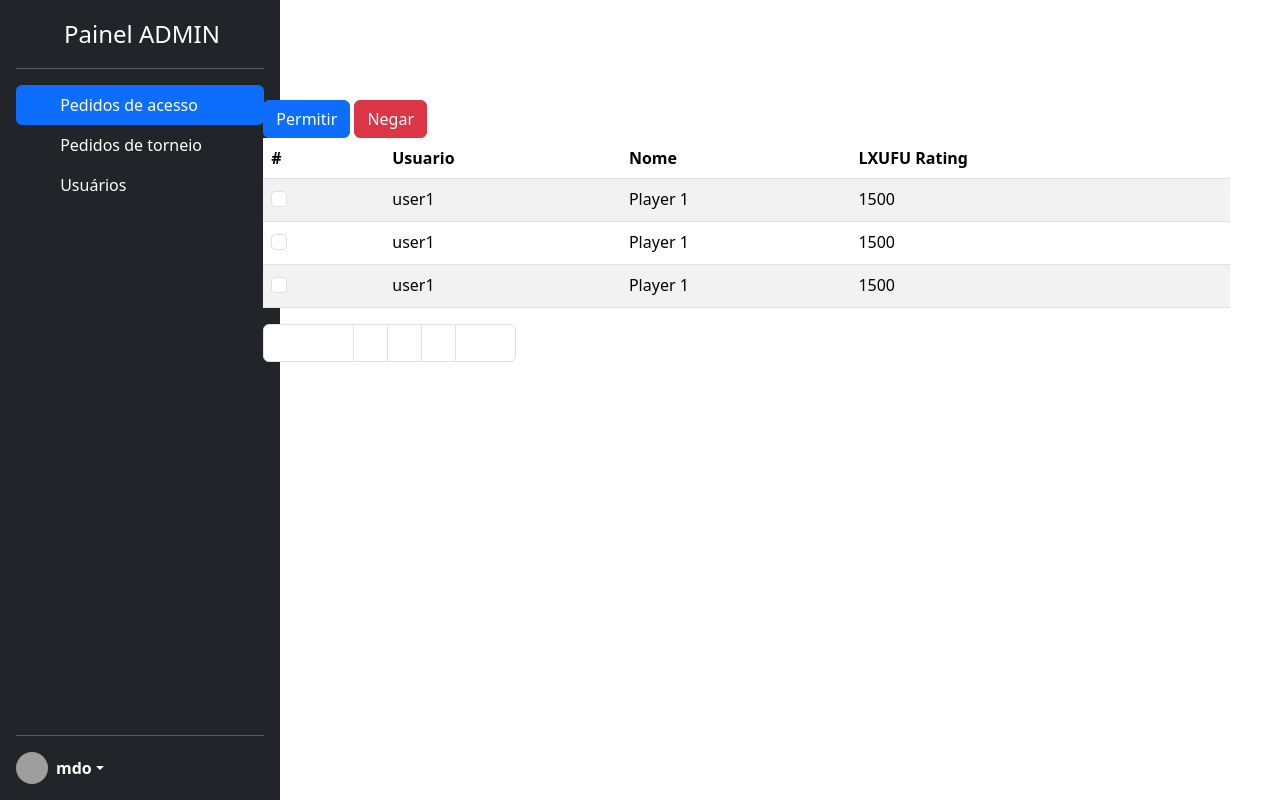
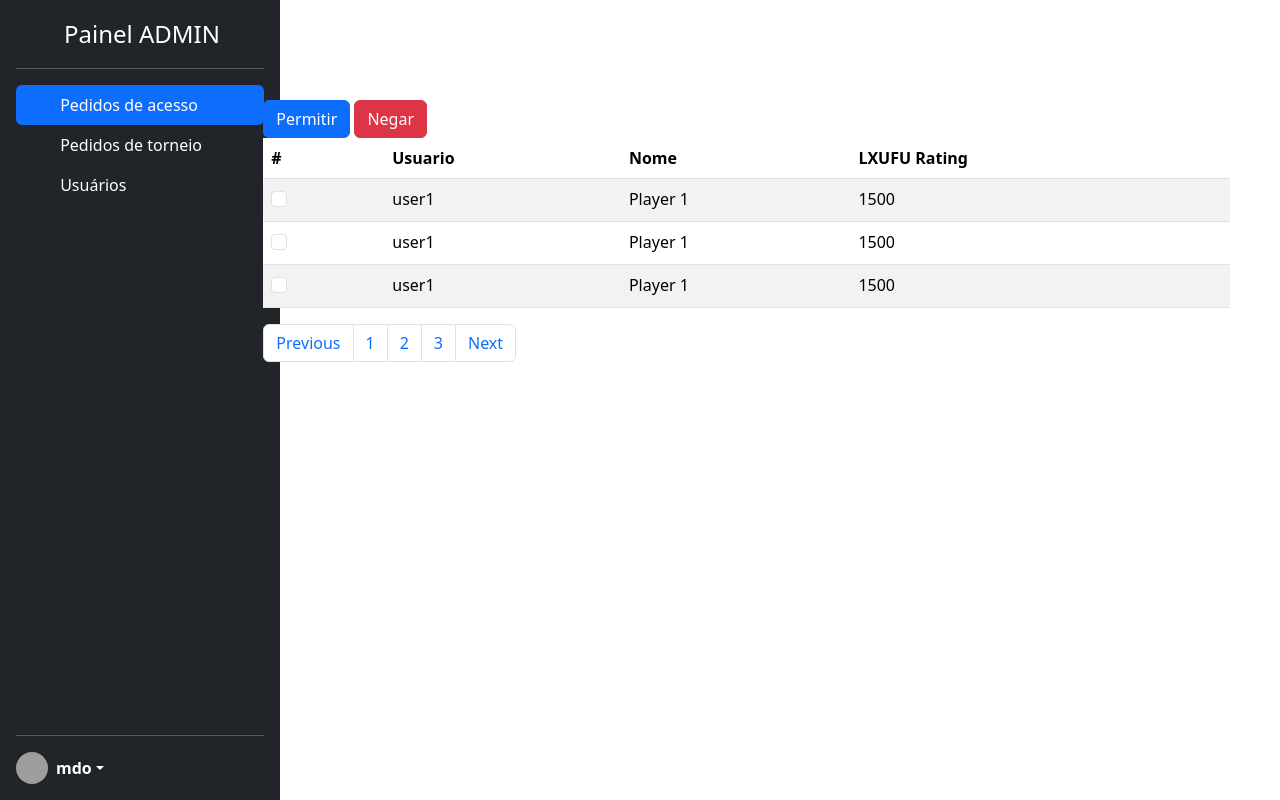
Before and after one commit to CalebePrates/trabalho-final-ppi, a PHP site: page /admin-panel.html in a window 1280 px wide. Run offline with PHP 8.4, Linux system fonts and the light colour scheme; grey boxes are pictures that could not be loaded.

Commit message:
ajuste links página adm

```diff
--- a/css/inicio.css
+++ b/css/inicio.css
@@ -123,6 +123,7 @@ small {
 }
 
 a{
+    color: #fff  !important;
     text-decoration: none;
 
 }
--- a/css/styles.css
+++ b/css/styles.css
@@ -3,7 +3,6 @@ body {
 }
 
 a {
-  color: #fff  !important;
   text-decoration: none !important;
 }
 
```
